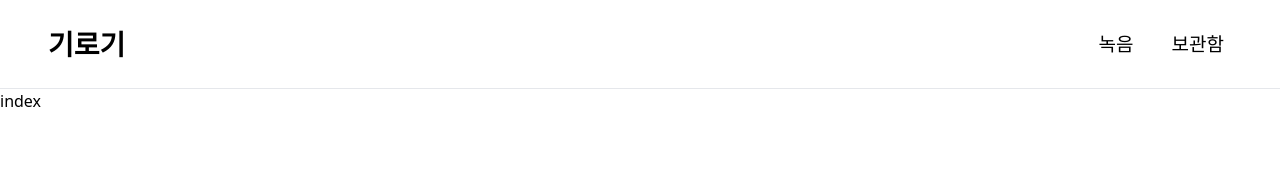
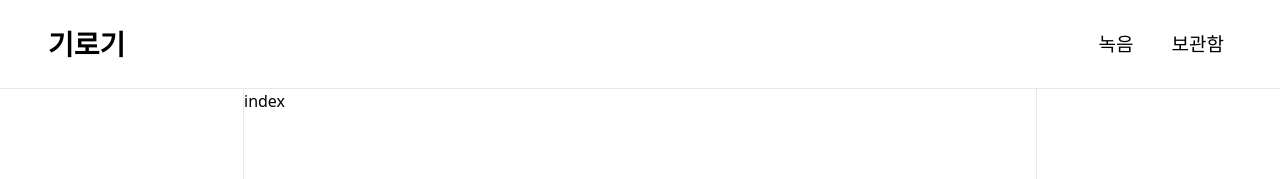
Before and after one commit to mintmin0320/girogi, a Next.js app: page / in a window 1280 px wide. Shown: the top 179 px of the page. Built offline with nearby package versions, Linux system fonts and the light colour scheme.

Commit message:
style: 컴포넌트명 변경 home -> main

```diff
--- a/src/app/page.tsx
+++ b/src/app/page.tsx
@@ -1,6 +1,5 @@
-import Image from 'next/image'
-import HomePage from '../views/home/HomePage/index'
+import MainPage from '../views/main/MainPage/index'
 
 export default function Home() {
-  return <HomePage />
+  return <MainPage />
 }
--- a/src/views/home/HomePage/index.tsx
+++ /dev/null
@@ -1,3 +0,0 @@
-export default function HomePage() {
-  return <div>index</div>
-}
--- /dev/null
+++ b/src/views/main/MainPage/index.tsx
@@ -0,0 +1,7 @@
+export default function MainPage() {
+  return (
+    <main className="mx-auto h-dvh max-w-[794px] border-x border-y-0">
+      index
+    </main>
+  )
+}
```
